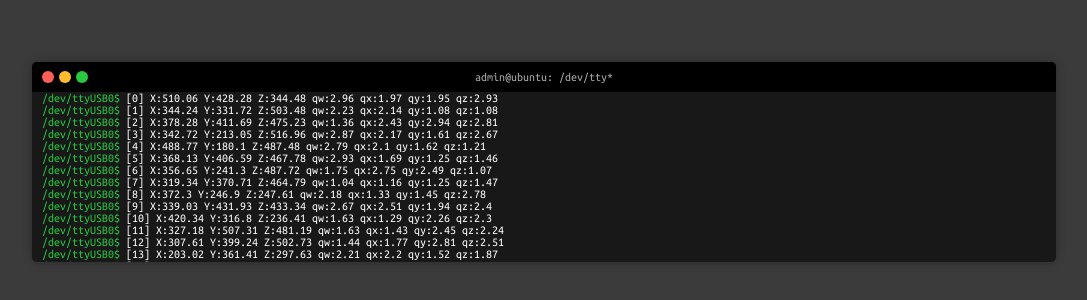
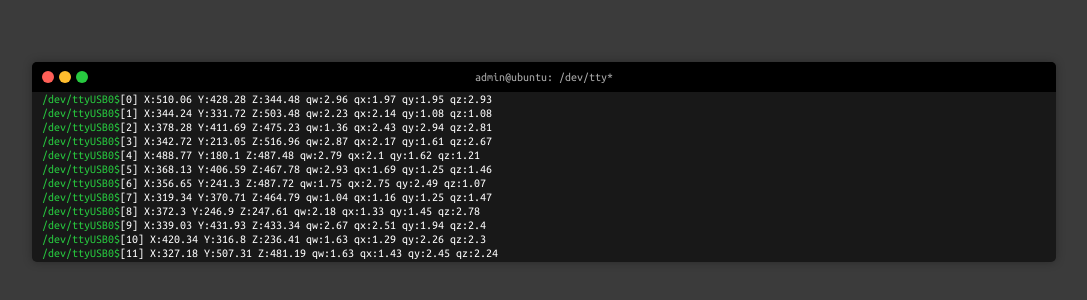
Before and after one commit to playforest/terminal-virtual-scroll, a React (Create React App) app in the folder examples/simple/: page / in a window 1280 px wide. Shown: the part 238-538 px from the top of the page, without its empty margins (96-1183 px from the left). Built offline with nearby package versions, Linux system fonts and the light colour scheme.

Commit message:
dynamic smooth updates of leading placeholder and data array (sliced by firstRenderedElementIndex)

```diff
--- a/examples/simple/src/Terminal.tsx
+++ b/examples/simple/src/Terminal.tsx
@@ -1,12 +1,67 @@
-import React, { useEffect } from "react";
+import React, { useEffect, useRef, RefObject, useCallback, useState } from "react";
 import { DataStream } from './helpers/DataStream'
 import { useSelector, useDispatch } from 'react-redux';
 import { pushData } from './features/datastream/datastreamSlice';
 import { RootState } from "./rootState";
+import { VirtualConsole } from "./virtualconsole/VirtualConsole";
 
 export const Terminal = () => {
     const dispatch = useDispatch();
     const data = useSelector((state: RootState) => state.datastream.data);
+    const [scrollPosition, setScrollPosition] = useState(0);
+
+    const contentRef: RefObject<HTMLDivElement> = useRef(null);
+    // const lineRef: RefObject<HTMLDivElement> = useRef(null);
+    const leadingDivPlaceholderRef: RefObject<HTMLDivElement> = useRef(null);
+
+    let lineRef: HTMLDivElement | null = null;
+    let virtualconsole = useRef<VirtualConsole | null>(null);
+
+    const setLineRef = useCallback((node: HTMLDivElement | null) => {
+        if (node !== null) {
+            lineRef = node;
+            if (virtualconsole.current === null) {
+                virtualconsole.current = new VirtualConsole({
+                    _totalLines: data,
+                    _currentScrollPosition: contentRef.current?.scrollTop ?? 0,
+                    _viewableAreaHeight: contentRef.current?.clientHeight ?? 0,
+                    _lineHeight: lineRef.clientHeight,
+                    _buffer: 5
+                });
+            }
+        }
+    }, [data, contentRef]);
+
+    let leadingPlaceholderHeight = 0;
+
+    useEffect(() => {
+        const scrollHandler = (event: any) => {
+            // Update the virtualconsole properties on each scroll
+            if (virtualconsole.current) {
+                let scrollPos = contentRef.current?.scrollTop;
+                setScrollPosition(scrollPos ?? 0);
+                // virtualconsole.current.totalLines = data;
+
+                console.log('scrollTop pos: ', virtualconsole.current.currentScrollPosition)
+                virtualconsole.current.currentScrollPosition = scrollPos ?? 0;
+                // virtualconsole.current.currentScrollPosition = scrollPos ?? 0;
+
+                virtualconsole.current.updateLeadingPlaceholderHeight();
+
+                const leadingPlaceholderHeight = virtualconsole.current.leadingPlaceholderHeight;
+                console.log('leadingPlaceholderHeight: ', leadingPlaceholderHeight)
+                console.log('firstVIsibleElementIndex: ', virtualconsole.current.firstRenderedElementIndex())
+                leadingDivPlaceholderRef.current?.style.setProperty('height', `${leadingPlaceholderHeight}px`);
+            }
+        }
+
+        const el = contentRef.current;
+        if (el) {
+            el.addEventListener("scroll", scrollHandler, { passive: true });
+            return () => el.removeEventListener("scroll", scrollHandler);
+        }
+    }, []);
+
 
     useEffect(() => {
         console.log('Creating new instance of DataStream and connecting');
@@ -22,12 +77,31 @@ export const Terminal = () => {
             }
         })
         stream.connect();
+
     }, [])
 
     return (
-        <div className="content">
-            <div className="prompt">
-                {data.map((item, index) => (<div className="line" key={index}> <span style={{ color: '#27c93f' }}>/dev/ttyUSB0$</span> <span>{item}</span></div>))}
+        <div
+            className="content" ref={contentRef}>
+            <div
+                className="prompt">
+                <div
+                    className="leading-placeholder"
+                    ref={leadingDivPlaceholderRef}
+                >
+                </div>
+                {data.slice(virtualconsole.current?.firstRenderedElementIndex() ?? 0)
+                    .map((item, index) => (
+                        <div className="line" key={`${item}-${index}`} ref={setLineRef}>
+                            <span style={{ color: '#27c93f', lineHeight: '14px' }}>/dev/ttyUSB0$</span>
+                            <span>{item}</span>
+                        </div>
+                    ))
+                }
+                <div
+                    className="trailing-placeholder"
+                    style={{ height: '0px' }}>
+                </div>
             </div>
         </div>
     )
--- a/examples/simple/src/virtualconsole/VirtualConsole.ts
+++ b/examples/simple/src/virtualconsole/VirtualConsole.ts
@@ -1,47 +1,144 @@
 interface VirtualConsoleProps {
-    totalLines: string[],
-    viewableAreaHeight: number,
-    lineHeight: number,
-    visibleLineCount: number,
-    currentScrollPosition: number,
-    buffer: number,
-
+    _totalLines: string[],
+    _viewableAreaHeight: number,
+    _lineHeight: number,
+    _currentScrollPosition: number,
+    _buffer: number,
+    // _leadingPlaceholderHeight: number,
+    // _trailingDivHeight: number
 }
 
 export class VirtualConsole {
-    private totalLines: string[];
-    private viewablAreaHeight: number;
-    private lineHeight: number;
-    private visibleLineCount: number;
-    private currentScrollPosition: number;
-    private buffer: number;
+    private _totalLines: string[];
+    private _viewablAreaHeight: number;
+    private _lineHeight: number;
+    private _visibleLineCount: number;
+    private _currentScrollPosition: number;
+    private _buffer: number;
+    private _leadingPlaceholderHeight: number = 0;
+    // private _trailingDivHeight: number;
 
     constructor(props: VirtualConsoleProps) {
-        this.totalLines = props.totalLines;
-        this.currentScrollPosition = props.currentScrollPosition;
-        this.viewablAreaHeight = props.viewableAreaHeight;
-        this.lineHeight = props.lineHeight;
-        this.buffer = props.buffer;
-        this.visibleLineCount = this.calculateVisibleLineCount(props.viewableAreaHeight, props.lineHeight)
+        this._totalLines = props._totalLines;
+        this._viewablAreaHeight = props._viewableAreaHeight;
+        this._lineHeight = props._lineHeight;
+        this._currentScrollPosition = props._currentScrollPosition;
+        this._buffer = props._buffer;
+        this._visibleLineCount = this.visibleLines(this._viewablAreaHeight, this._lineHeight);
+
+        this.updateLeadingPlaceholderHeight();
     }
 
-    public calculateVisibleLineCount(viewablAreaHeight: number, lineHeight: number): number {
+    // Getters & Setters
+    public get totalLines(): string[] {
+        return this._totalLines;
+    }
+
+    public set totalLines(value: string[]) {
+        this._totalLines = value;
+    }
+
+    public get viewablAreaHeight(): number {
+        return this._viewablAreaHeight;
+    }
+
+    public set viewablAreaHeight(value: number) {
+        this._viewablAreaHeight = value;
+        this._visibleLineCount = this.visibleLines(this._viewablAreaHeight, this._lineHeight); // Recalculate visibleLineCount
+    }
+
+    public get lineHeight(): number {
+        return this._lineHeight;
+    }
+
+    public set lineHeight(value: number) {
+        this._lineHeight = value;
+        this._visibleLineCount = this.visibleLines(this._viewablAreaHeight, this._lineHeight); // Recalculate visibleLineCount
+    }
+
+    public get currentScrollPosition(): number {
+        return this._currentScrollPosition;
+    }
+
+    public set currentScrollPosition(value: number) {
+        this._currentScrollPosition = value;
+    }
+
+    public get buffer(): number {
+        return this._buffer;
+    }
+
+    public set buffer(value: number) {
+        this._buffer = value;
+    }
+
+    // VisibleLineCount only has a getter since it's calculated based on other properties
+    public get visibleLineCount(): number {
+        return this._visibleLineCount;
+    }
+
+    public visibleLines(viewablAreaHeight: number, lineHeight: number): number {
         return Math.floor(viewablAreaHeight / lineHeight);
     }
 
-    private calculateFirstVisibleElementIndex(): number {
-        return Math.floor(this.currentScrollPosition / this.lineHeight);
+    public firstVisibleElementIndex(): number {
+        return Math.floor(this._currentScrollPosition / this._lineHeight) ?? 0;
     }
 
-    private calculateLastVisibleElementIndex(): number {
-        return this.calculateFirstVisibleElementIndex() + (this.viewablAreaHeight / this.lineHeight);
+    public firstRenderedElementIndex(): number {
+        if (this.firstVisibleElementIndex() < this._buffer) {
+            return 0;
+        }
+        return this.firstVisibleElementIndex() - this._buffer
     }
 
-    private calculateLeadingPlaceholderHeight(): number {
-        return (this.totalLines.length - this.calculateFirstVisibleElementIndex() - this.buffer) * this.lineHeight;
+    private lastVisibleElementIndex(): number {
+        return this.firstVisibleElementIndex() + (this._viewablAreaHeight / this._lineHeight);
     }
 
-    private calculateTrailingPlaceholderHeight(): number {
-        return (this.totalLines.length - this.calculateLastVisibleElementIndex() + this.buffer) * this.lineHeight;
+    private lastRenderedElementIndex(): number {
+        if (this.lastVisibleElementIndex() < (this.totalLines.length - this._buffer)) {
+            return this.lastVisibleElementIndex() + this._buffer;
+        } else {
+            return this.lastVisibleElementIndex() + (this._buffer % this.lastVisibleElementIndex());
+        }
+    }
+
+    public get leadingPlaceholderHeight(): number {
+        return this._leadingPlaceholderHeight;
+    }
+
+    public updateLeadingPlaceholderHeight() {
+        let maxHeight: number = this.totalLines.length * this.lineHeight;
+
+        console.table({
+            'firstRenderedElementIndex: ': this.firstRenderedElementIndex(),
+            'firstVisibleElementIndex: ': this.firstVisibleElementIndex(),
+            'currentScrollPosition': this.currentScrollPosition,
+            'lineHeight: ': this.lineHeight,
+            'totalLinesLength: ': this.totalLines.length,
+            'maxHeight: ': maxHeight
+        })
+
+        if (this.leadingPlaceholderHeight <= maxHeight) {
+            if (this.firstVisibleElementIndex() > this.buffer) {
+                this._leadingPlaceholderHeight = (this.firstVisibleElementIndex() - this.buffer) * this.lineHeight;
+            } else {
+                this._leadingPlaceholderHeight = 0;
+            }
+        }
+    }
+
+    private trailingPlaceholderHeight(): number {
+        return (this.totalLines.length - this.lastVisibleElementIndex() + this._buffer) * this._lineHeight;
+    }
+
+    public getProperties() {
+        return {
+            leadingPlaceholderHeight: this._leadingPlaceholderHeight,
+            firstRenderedElementIndex: this.firstRenderedElementIndex(),
+            lastRenderedElementIndex: this.lastRenderedElementIndex(),
+            trailingPlaceholderHeight: this.trailingPlaceholderHeight()
+        }
     }
 }
```
